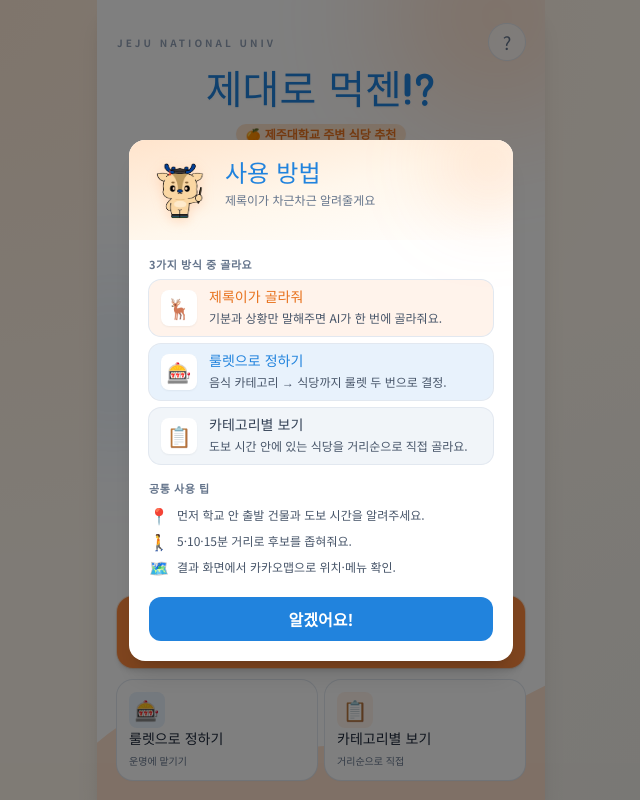
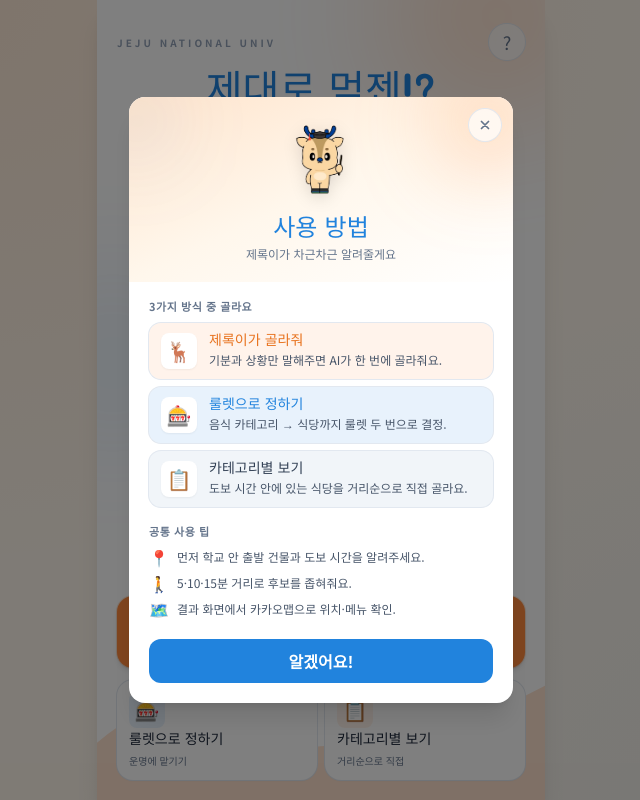
Before and after one commit to Deutan99/jnueat, a React (Vite) app: page / in a window 1280 px wide. Both pictures are taken after a click on the button "사용 방법 보기". Shown: the whole page, without its empty margins (319-959 px from the left). Built offline with nearby package versions, Linux system fonts and the light colour scheme; no server answers.

Commit message:
tweak: 사용 방법 팝업 헤더 가운데 정렬 + 닫기 버튼 추가

```diff
--- a/src/pages/ManualPopup.jsx
+++ b/src/pages/ManualPopup.jsx
@@ -39,20 +39,36 @@ export default function ManualPopup({ onClose }) {
         onClick={(e) => e.stopPropagation()}
       >
         {/* 헤더 */}
-        <div className="relative bg-gradient-to-br from-mandarin-soft via-cream to-white px-5 pt-5 pb-4">
-          <div className="absolute -top-6 -right-6 h-24 w-24 rounded-full bg-mandarin/20 blur-2xl" />
-          <div className="flex items-start gap-3">
+        <div className="relative bg-gradient-to-br from-mandarin-soft via-cream to-white px-5 pt-6 pb-5 text-center">
+          <div className="pointer-events-none absolute -top-8 -right-8 h-28 w-28 rounded-full bg-mandarin/25 blur-2xl" />
+          <div className="pointer-events-none absolute -top-4 -left-8 h-20 w-20 rounded-full bg-brand/10 blur-2xl" />
+
+          {/* 닫기 버튼 */}
+          <button
+            type="button"
+            onClick={onClose}
+            aria-label="닫기"
+            className="absolute right-3 top-3 grid h-8 w-8 place-items-center rounded-full bg-white/70 text-slate-500 ring-1 ring-slate-200 shadow-sm backdrop-blur transition hover:bg-white hover:text-slate-700 active:scale-95"
+          >
+            <svg viewBox="0 0 20 20" className="h-3.5 w-3.5" fill="none" stroke="currentColor" strokeWidth="2.5" strokeLinecap="round">
+              <path d="M5 5l10 10M15 5L5 15" />
+            </svg>
+          </button>
+
+          {/* 제록이 */}
+          <div className="relative mx-auto inline-block">
+            <div className="absolute inset-0 -z-10 m-auto h-20 w-20 rounded-full bg-white/70 blur-md" />
+            <div className="absolute inset-0 -z-20 m-auto h-24 w-24 rounded-full bg-gradient-to-br from-mandarin/25 to-brand/10 blur-xl" />
             <img
               src="/img/deer-graduate.png"
               alt="학사 제록이"
-              className="h-16 w-16 shrink-0"
-              style={{ filter: 'drop-shadow(0 3px 6px rgba(255, 138, 61, 0.25))' }}
+              className="h-20 w-auto"
+              style={{ filter: 'drop-shadow(0 4px 8px rgba(0, 0, 0, 0.12))' }}
             />
-            <div>
-              <h3 className="font-jua text-2xl text-brand leading-tight">사용 방법</h3>
-              <p className="mt-0.5 text-xs text-slate-500">제록이가 차근차근 알려줄게요</p>
-            </div>
           </div>
+
+          <h3 className="mt-2 font-jua text-2xl text-brand leading-tight">사용 방법</h3>
+          <p className="mt-0.5 text-xs text-slate-500">제록이가 차근차근 알려줄게요</p>
         </div>
 
         <div className="max-h-[60vh] overflow-y-auto px-5 py-4">
```
